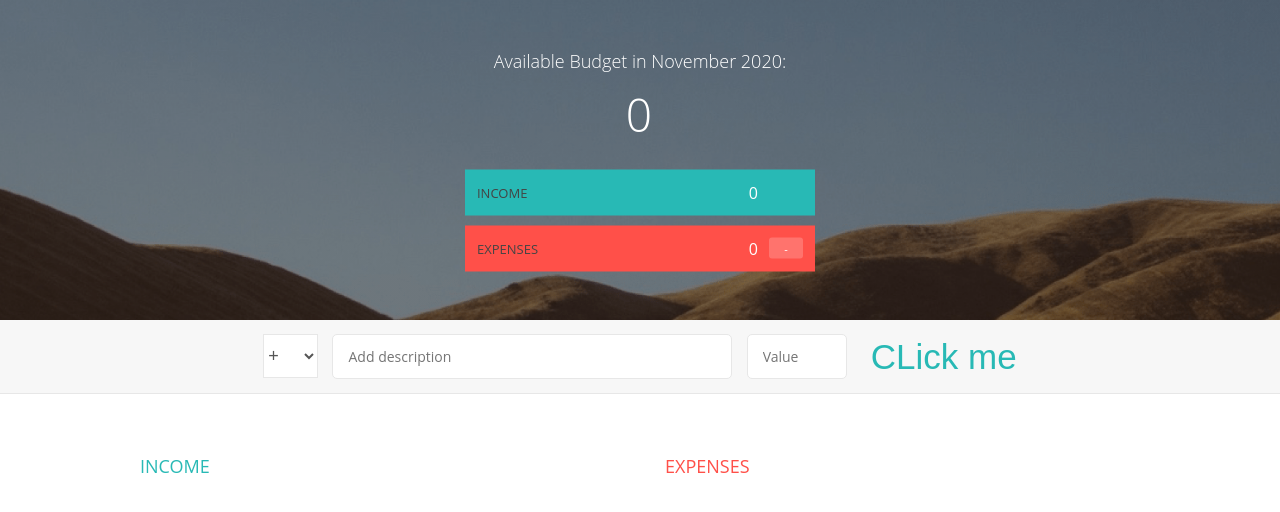
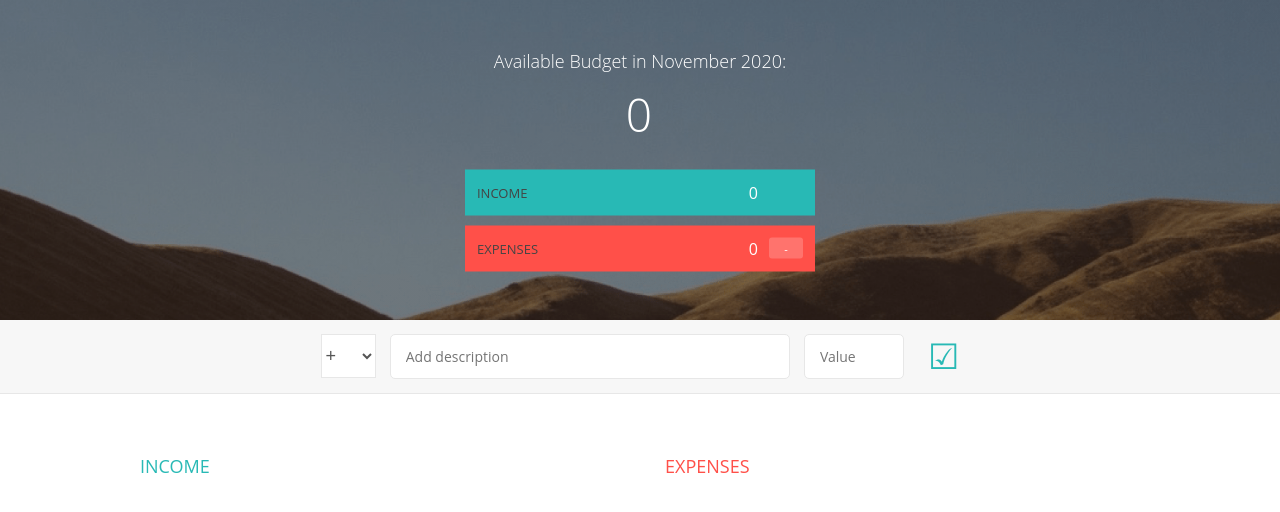
Before and after one commit to shirishkumar23/budgetapp, a plain HTML site: page index.html in a window 1280 px wide. Drawn offline with Linux system fonts and the light colour scheme.

Commit message:
Update index.html

```diff
--- a/index.html
+++ b/index.html
@@ -44,7 +44,7 @@
                     </select>
                     <input type="text" class="add__description" placeholder="Add description">
                     <input type="number" class="add__value" placeholder="Value">
-                     <button class="add__btn" type="button">CLick me</i></button>
+                     <button class="add__btn" type="button">&#x2611</i></button>
                 </div>
             </div>
 
```
